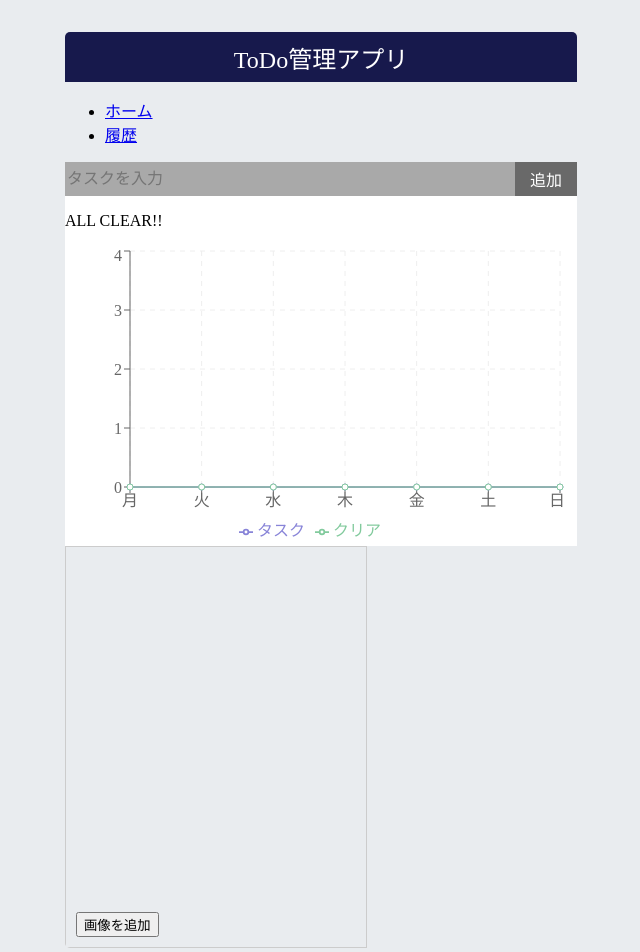
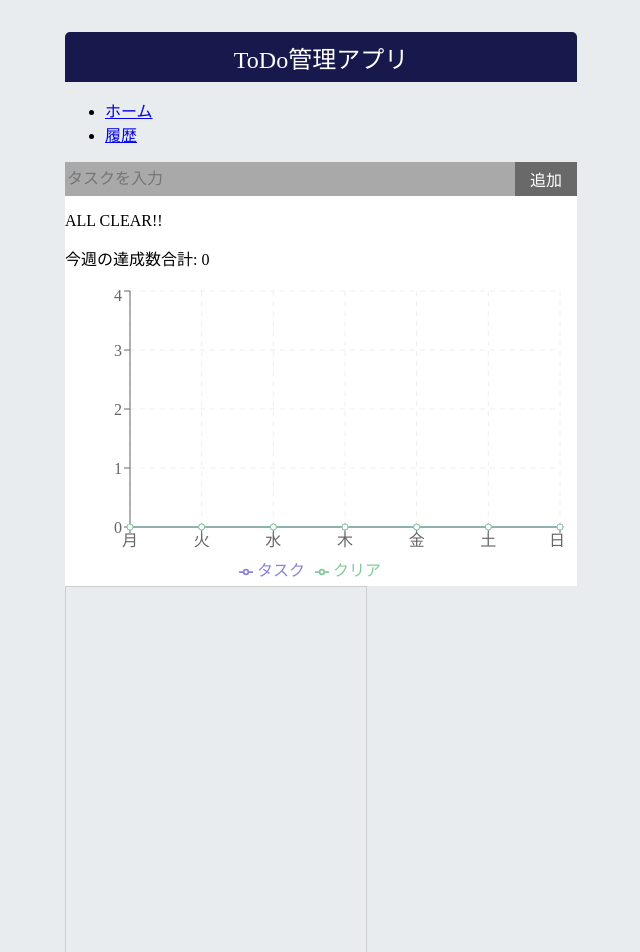
Before and after one commit to s1f10230171/react-todo-app, a React (Create React App) app: page / in a window 1280 px wide. Shown: the top 952 px of the page, without its empty margins (319-959 px from the left). Built offline with nearby package versions, Linux system fonts and the light colour scheme; the HTML template or start-up script is replaced by a standard one.

Commit message:
clearcountに合わせて花を追加

```diff
--- a/src/App.js
+++ b/src/App.js
@@ -1,4 +1,4 @@
-import { useState, useEffect } from 'react';
+import { useState, useEffect, useCallback } from 'react';
 import './App.css';
 import TodoInput from './TodoInput';
 import TodoList from './TodoList';
@@ -38,6 +38,28 @@ function App() {
     });
     return count;
   };
+
+  const getThisWeekClearCount = useCallback(() => {
+    const all = JSON.parse(localStorage.getItem("todosByDate")) || {};
+    const now = new Date();
+    const currentDay = now.getDay(); // 0:日曜, 1:月曜, ..., 6:土曜
+    const monday = new Date(now);
+    // 月曜日の日付を取得（日曜だったら1日前、月曜ならそのまま）
+    const diffToMonday = (currentDay + 6) % 7;
+    monday.setDate(now.getDate() - diffToMonday);
+
+    let total = 0;
+
+    for (let i = 0; i <= diffToMonday; i++) {
+      const date = new Date(monday);
+      date.setDate(monday.getDate() + i);
+      const key = date.toISOString().split("T")[0];
+      const todos = all[key] || [];
+      total += todos.filter(todo => todo.isFinished).length;
+    }
+
+    return total;
+  },[]);
 
   useEffect(() => {
     saveTodosByDate(today, todos);
@@ -87,9 +109,10 @@ function App() {
             <TodoInput onAdd={handleAdd} />
             <TodoList todos={todos} onRemove={handleRemove} onToggle={handleToggle}/>
             <p>{taskcount===0 ? `ALL CLEAR!!` : `未達成のタスク: ${taskcount} / 本日の達成数 : ${clearcount}`}</p>
+            <p>今週の達成数合計: {getThisWeekClearCount()}</p>
             <MyChart taskcount={taskcount} clearcount={clearcount} />
           </div>
-            <StackedImages />
+            <StackedImages getThisWeekClearCount={getThisWeekClearCount}/>
           </div>
           } />
           <Route path="/history" element={<History />} />
--- a/src/StackedImage.js
+++ b/src/StackedImage.js
@@ -1,6 +1,8 @@
-import React, { useState } from "react";
+import React, { useState, useEffect, useRef } from "react";
 
-const imageList = [
+function StackedImages({getThisWeekClearCount}) {
+  const [images, setImages] = useState([]);
+  const imageList = [
     "blue1.png",
     "blue2.png",
     "yellow1.png",
@@ -10,22 +12,33 @@ const imageList = [
     "white3.png",
     "orange1.png",
     "orange2.png",
-    "pink1.png",
+    // "pink1.png",
     "pink2.png",
     "purple1.png",
     "red1.png",
+    "blue1.png",
+    "yellow1.png",
+    "white1.png",
   ];
+  const currentIndex = useRef(0);
+  const addSequentialImage = () => {
+    if (currentIndex.current >= imageList.length) return; // 画像が尽きたら止める
 
-const getRandomOffset = () => Math.floor(Math.random() * 11) - 5;
+    const imageName = imageList[currentIndex.current];
+    currentIndex.current += 1;
 
-const StackedImages = () => {
-  const [images, setImages] = useState([]);
+    setImages(prevImages => [
+      ...prevImages,
+      { src: `/images/${imageName}`, offset: 0 }
+    ]);
+  };
 
-  const addRandomImage = () => {
-    const randomImage = imageList[Math.floor(Math.random() * imageList.length)];
-    const offset = getRandomOffset();
-    setImages((prevImages) => [...prevImages, { src: `/images/${randomImage}`, offset }]);
-  };
+  useEffect(() => {
+    const count = getThisWeekClearCount();
+    for (let i = 0; i < count && i < imageList.length; i++) {
+      addSequentialImage();
+    }
+  }, [getThisWeekClearCount]);
 
   return (
     <div style={{ position: "relative", width: "300px", height: "400px", border: "1px solid #ccc" }}>
@@ -37,7 +50,7 @@ const StackedImages = () => {
           style={{
             position: "absolute",
             top: 0,
-            left: `${img.offset}px`,
+            left: 0,
             width: "100%",
             height: "100%",
             objectFit: "cover",
@@ -45,11 +58,9 @@ const StackedImages = () => {
           }}
         />
       ))}
-      <button onClick={addRandomImage} style={{ position: "absolute", bottom: 10, left: 10, zIndex: 100 }}>
-        画像を追加
-      </button>
     </div>
   );
+
 };
 
 export default StackedImages;
```
